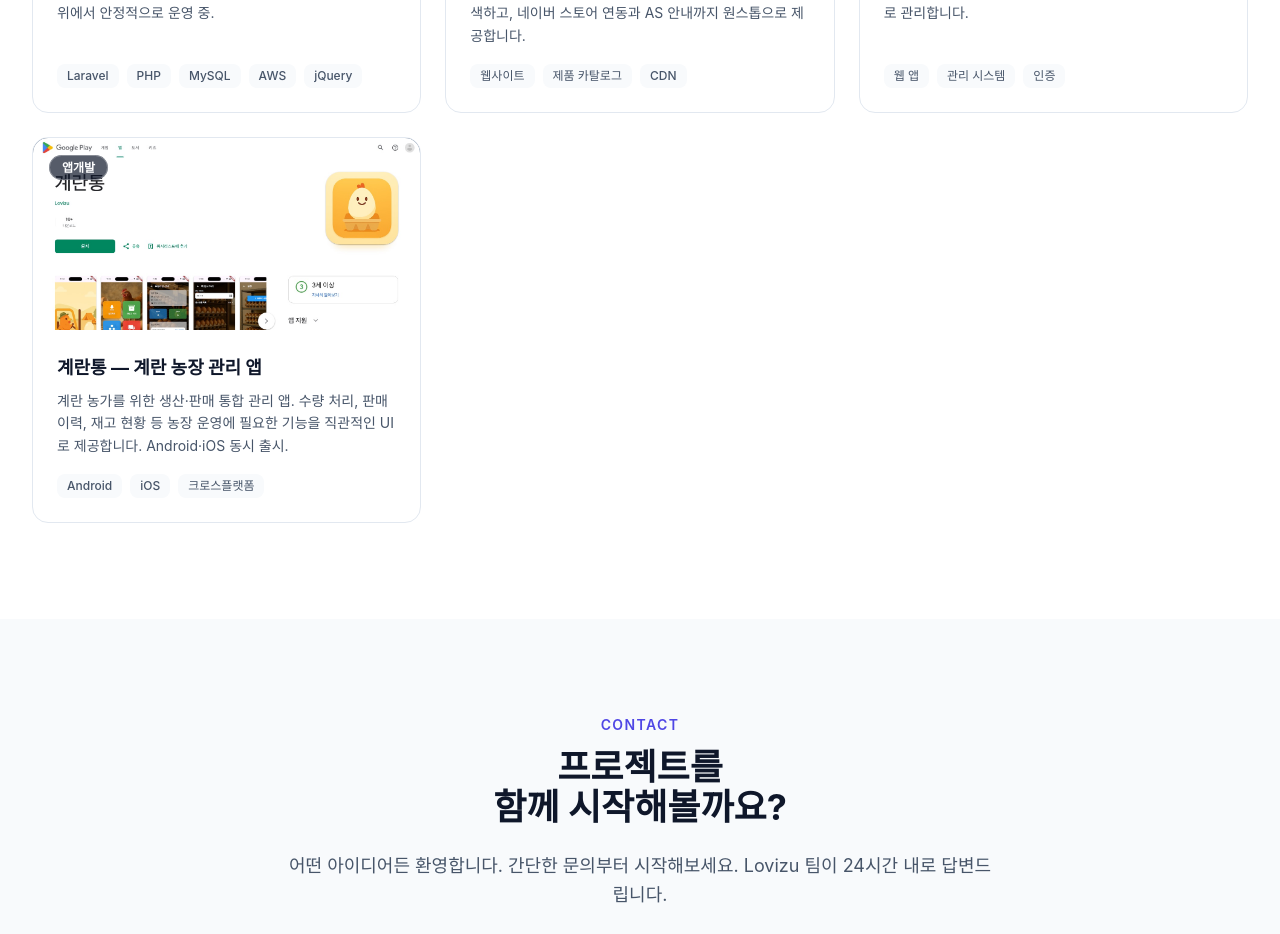
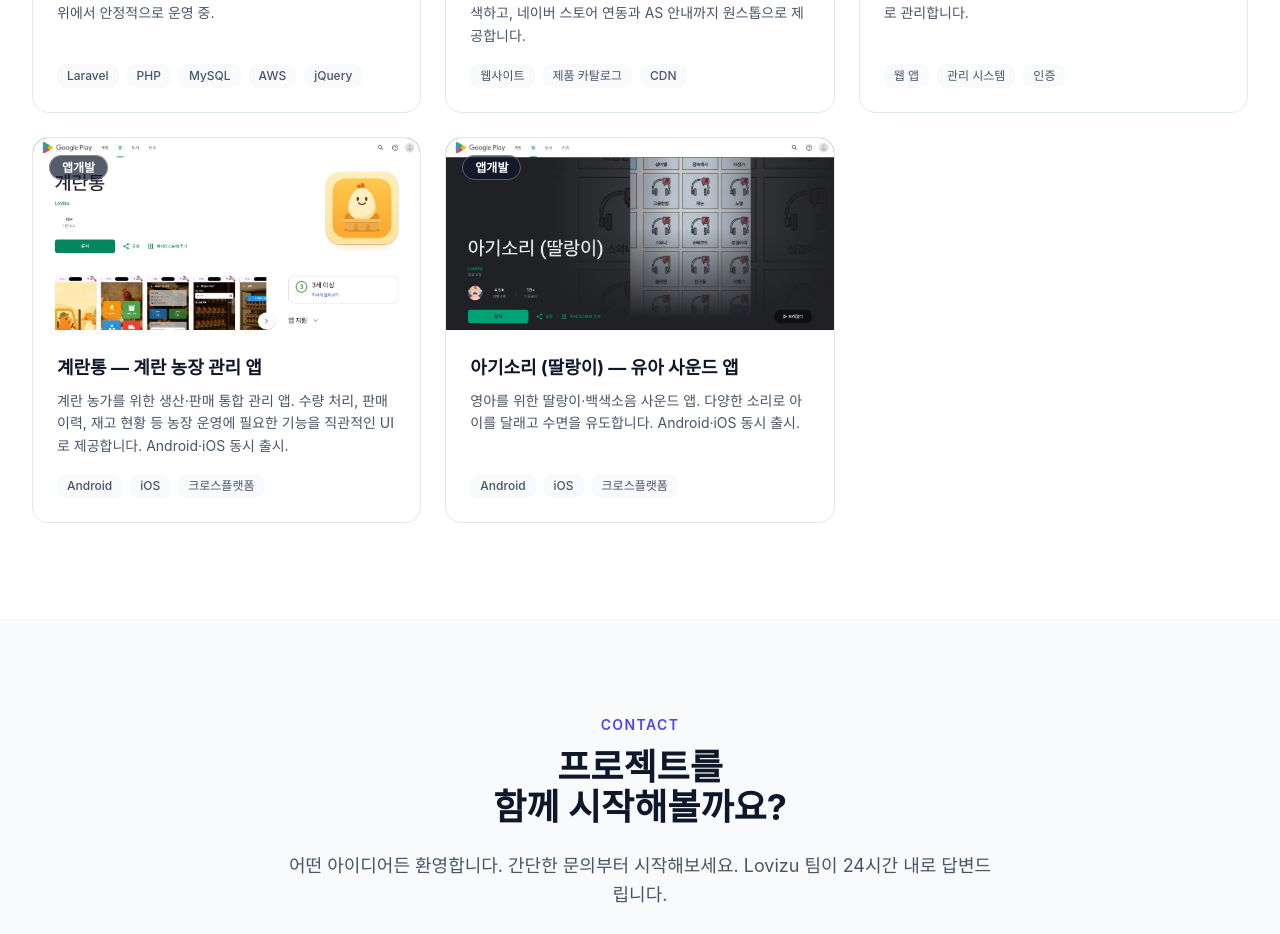
Before and after one commit to yousung/homepage, a Next.js app in the folder apps/web/: page / in a window 1280 px wide. Shown: the part 3200-4134 px from the top of the page. Built offline with nearby package versions, Linux system fonts and the light colour scheme; a web font is replaced by a local one.

Commit message:
feat: 포트폴리오 추가 — 아기소리(딸랑이) 앱 (Android·iOS)
유아 사운드 앱 '아기소리(딸랑이)' 포트폴리오 항목 추가.
Play Store 스크린샷 캡처하여 카드 썸네일 적용.

Co-Authored-By: Paperclip <noreply@paperclip.ing>

```diff
--- a/apps/web/components/Portfolio.tsx
+++ b/apps/web/components/Portfolio.tsx
@@ -48,6 +48,16 @@ const projects: Project[] = [
     accent: 'bg-brand-secondary',
     image: '/portfolio/egg-master.jpg',
     link: 'https://play.google.com/store/apps/details?id=com.lovizu.egg.master.egg_master&hl=ko',
+  },
+  {
+    tag: '앱개발',
+    title: '아기소리 (딸랑이) — 유아 사운드 앱',
+    description:
+      '영아를 위한 딸랑이·백색소음 사운드 앱. 다양한 소리로 아이를 달래고 수면을 유도합니다. Android·iOS 동시 출시.',
+    tech: ['Android', 'iOS', '크로스플랫폼'],
+    accent: 'bg-brand-accent',
+    image: '/portfolio/lovizu-baby.jpg',
+    link: 'https://play.google.com/store/apps/details?id=com.lovizu.baby&hl=ko',
   },
 ];
 
```
Also changed, not shown: apps/web/public/portfolio/lovizu-baby.jpg (added).
